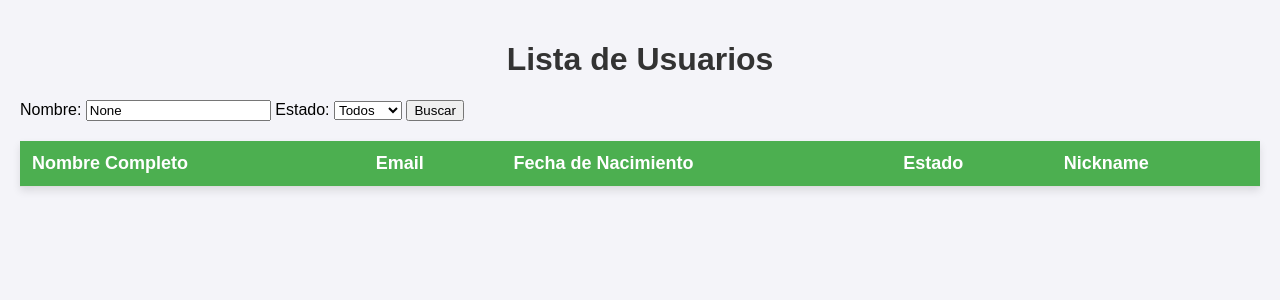
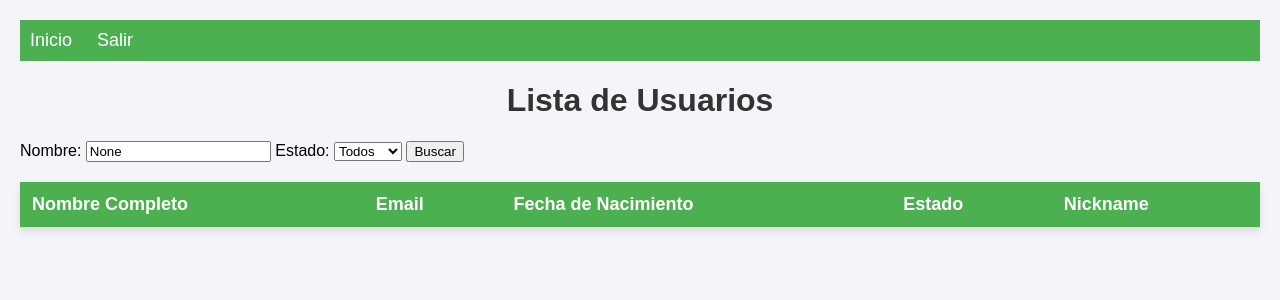
Before and after one commit to wieneberMA/Servicio-API-REST_Flask, a Flask app: page /users in a window 1280 px wide. Shown: the top 300 px of the page. Run offline with Flask 3, Linux system fonts and the light colour scheme; lists and menus that the app fills with data are empty.

Commit message:
Detalles de Estilos se define base.html

```diff
--- a/templates/Users_list.html
+++ b/templates/Users_list.html
@@ -1,12 +1,10 @@
-<!DOCTYPE html>
-<html lang="en">
-<head>
-    <meta charset="UTF-8">
-    <meta name="viewport" content="width=device-width, initial-scale=1.0">
-    <title>Lista de Usuarios</title>
-    <link rel="stylesheet" href="/static/styles.css"> <!-- CSS externo -->
-</head>
-<body>
+{% extends 'base.html' %}
+
+{% set style_file = 'styles_lista_users.css' %}
+
+{% block title %}Lista de Usuarios{% endblock %}
+
+{% block content %}
     <h1>Lista de Usuarios</h1>
     <form method="get">
         <label for="nombre">Nombre:</label>
@@ -41,5 +39,4 @@
             {% endfor %}
         </tbody>
     </table>
-</body>
-</html>
+{% endblock %}
--- /dev/null
+++ b/templates/base.html
@@ -0,0 +1,49 @@
+<!DOCTYPE html>
+<html lang="en">
+<head>
+    <meta charset="UTF-8">
+    <meta name="viewport" content="width=device-width, initial-scale=1.0">
+    <title>{% block title %}{% endblock %}</title>
+    <link rel="stylesheet" href="{{ url_for('static', filename=style_file) }}"> <!-- CSS externo -->
+    <style>
+        /* Estilos de la barra de navegación */
+        .navbar {
+            background-color: #4CAF50;
+            color: #white;
+            padding: 10px;
+            font-size:18px
+        }
+
+        .navbar ul {
+            list-style: none;
+            margin: 0;
+            padding: 0;
+        }
+
+        .navbar li {
+            display: inline-block;
+            margin-right: 20px;
+        }
+
+        .navbar a {
+            color: #fff;
+            text-decoration: none;
+        }
+
+        .navbar a:hover {
+            color: #ccc;
+        }
+    </style>
+</head>
+<body>
+    <nav class="navbar">
+        <ul>
+            <li><a href="{{ url_for('show_login') }}">Inicio</a></li>
+            <li><a href="{{ url_for('show_login') }}">Salir</a></li>
+        </ul>
+    </nav>
+    <div class="container">
+        {% block content %}{% endblock %}
+    </div>
+</body>
+</html>
```
Also changed, not shown: static/styles_base.css (added, +75 -0 lines), static/styles_lista_users.css (renamed from static/styles.css).
